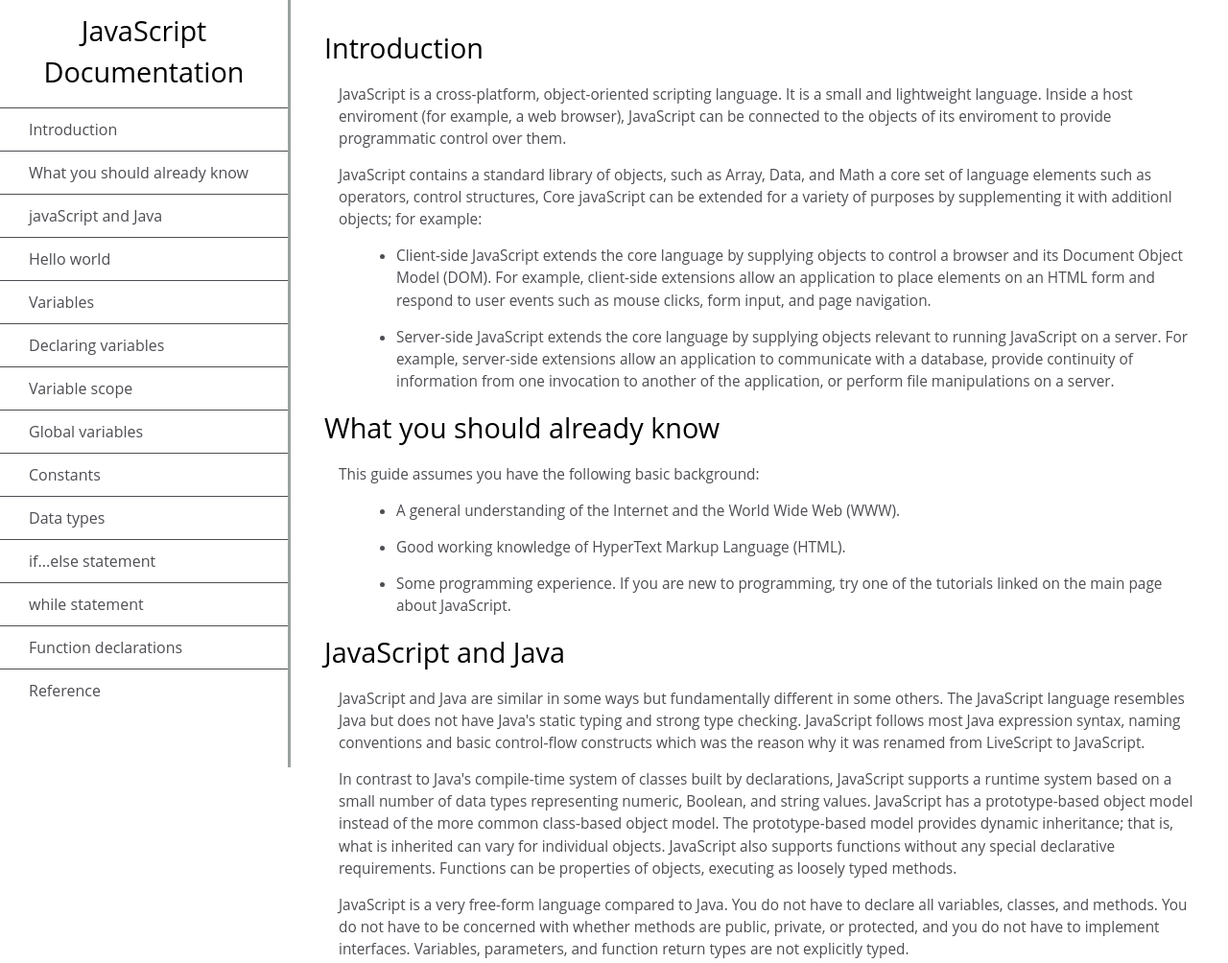
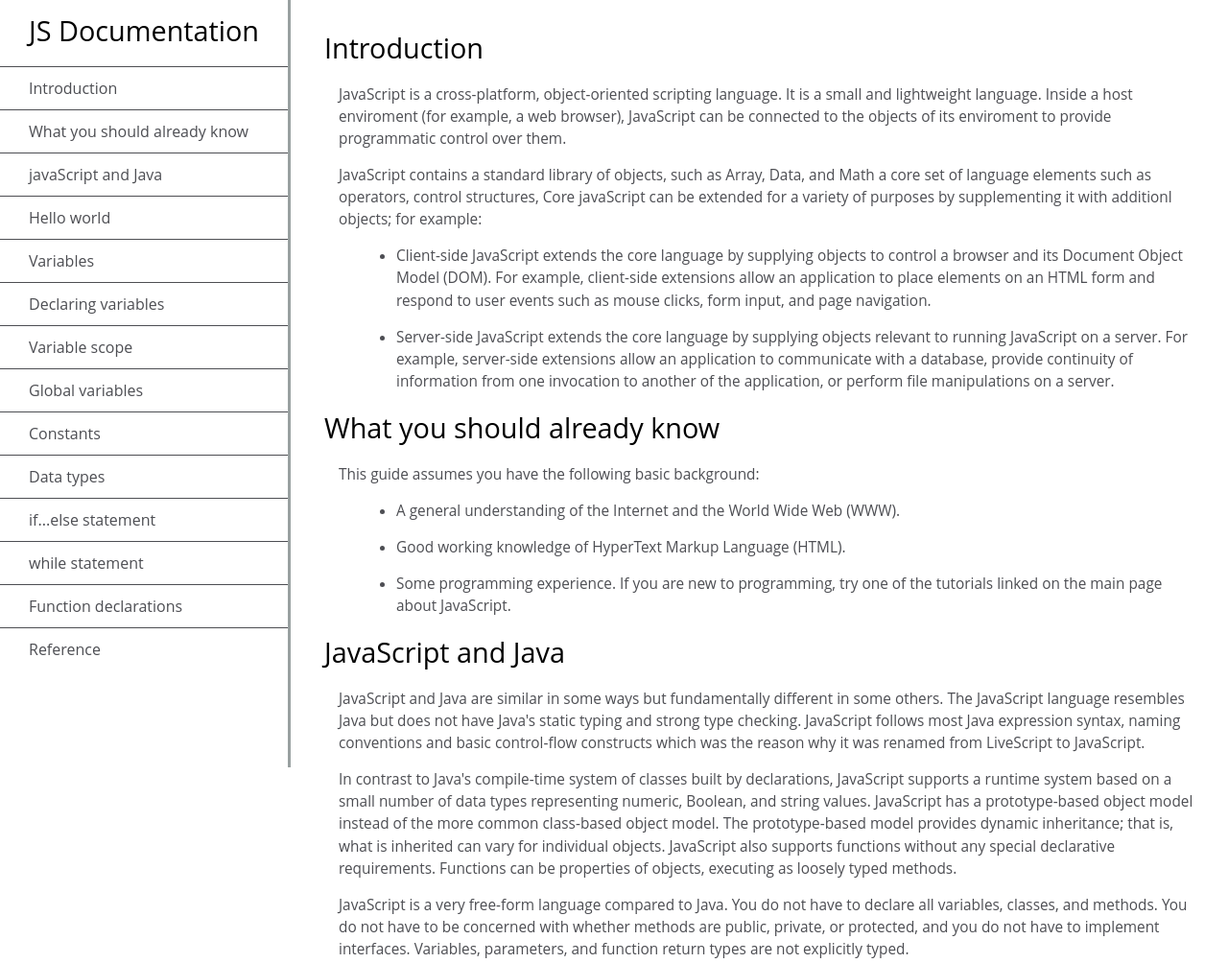
Before and after one commit to mayura-andrew/-New-Responsive-Web-Design-freecodecamp, a plain HTML site: page JS_Documentation/index.html in a window 1280 px wide. Shown: the top 1004 px of the page at 96% size. Drawn offline with Linux system fonts and the light colour scheme.

Commit message:
edited <header> part in index.html

```diff
--- a/JS_Documentation/index.html
+++ b/JS_Documentation/index.html
@@ -8,7 +8,7 @@
   </head>
   <body>
     <nav id="navbar">
-    <header>JavaScript Documentation</header>
+    <header>JS Documentation</header>
     <ul>
       <li><a class="nav-link" href="#Introduction">Introduction</a></li>
       <li><a class="nav-link" href="#What_you_should_already_know">What you should already know</a></li>
```
